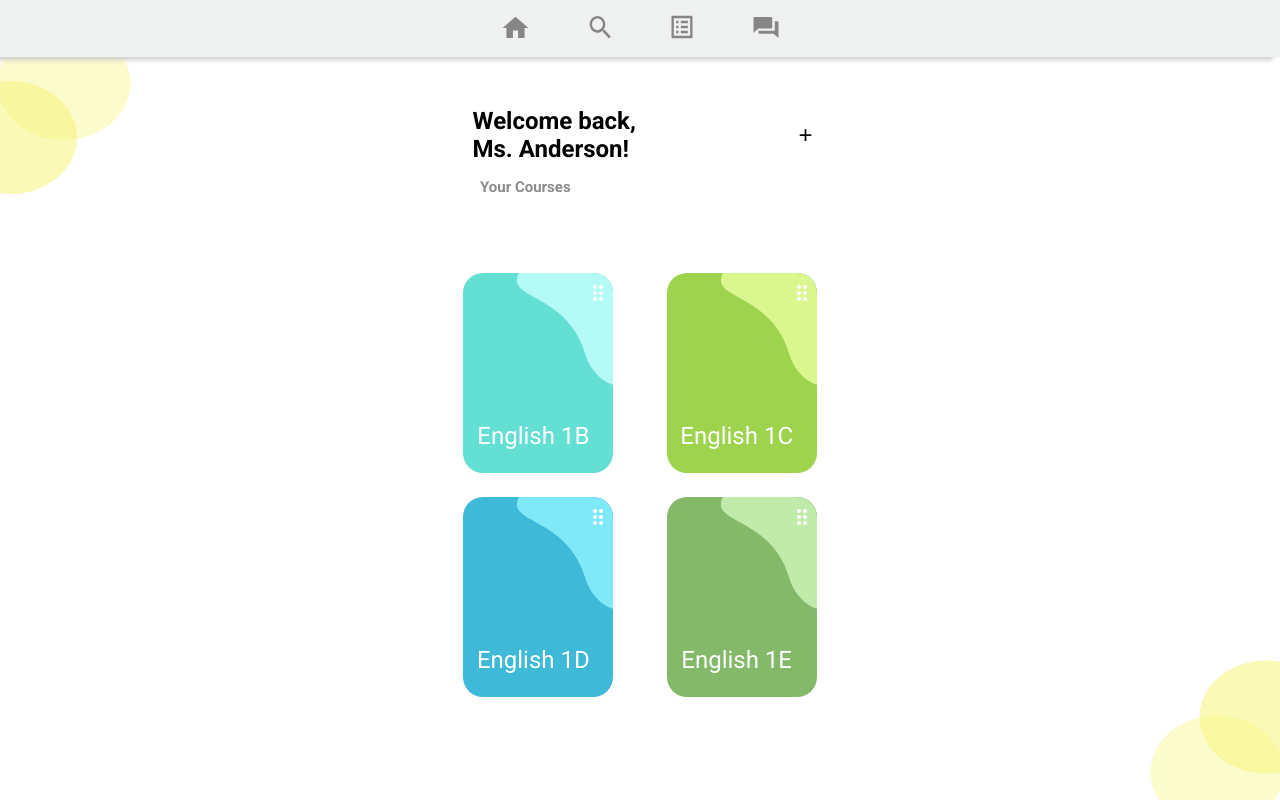
After one commit to doubleiis02/the-root, a Flask app: page / in a window 1280 px wide. The commit adds this page. Run offline with Flask 2, Linux system fonts and the light colour scheme.

Commit message:
App.py connected with index.html

```diff
--- a/app.py
+++ b/app.py
@@ -1,49 +1,16 @@
 from flask import Flask, render_template
-from flask_bootstrap import Bootstrap
-from flask_wtf import FlaskForm
-from wtforms import StringField, PasswordField, BooleanField
-from wtforms.validators import InputRequired, Email, Length
 
 app = Flask(__name__)
-app.config['SECRET_KEY'] = 'Thisissupposedtobesecret!'
-Bootstrap(app)
-
-##FORMS##
-class LoginForm(FlaskForm):
-    username = StringField('username', validators=[InputRequired(), Length(min=4,max=15)])
-    password = PasswordField('password', validators = [InputRequired(), Length(min=8, max=80)])
-    remember = BooleanField('remember me')
-
-class RegisterForm(FlaskForm):
-    email = StringField('email', validators=[InputRequired(), Email(message='Invalid email'), Length(max=50)])
-    username = StringField('username', validators=[InputRequired(), Length(min=4,max=15)])
-    password = PasswordField('password', validators = [InputRequired(), Length(min=8, max=80)])
 
 @app.route('/')
 def index():
     return render_template('index.html')
 
-@app.route('/login', methods=['GET', 'POST'])
-def login():
-    form = LoginForm()
 
-    if form.validate_on_submit():
-        return '<h1>' + form.username.data + ' ' + form.password.data + '</h1>'
-
-    return render_template('login.html', form=form)
-
-@app.route('/signup', methods=['GET', 'POST'])
-def signup():
-    form = RegisterForm()
-
-    if form.validate_on_submit():
-        return '<h1>' + form.username.data + ' ' + form.email.data + ' ' + form.password.data + '</h1>'
-
-    return render_template('signup.html', form=form)
-
-@app.route('/homepage')
-def homepage():
-    return render_template('homepage.html')
+@app.route('/about')
+def about():
+    print("This is the about page")
+    return "Welcome to the about page"
 
 if __name__== '__main__':
     app.run(debug=True)
--- a/style.css
+++ b/static/css/style.css
@@ -14,22 +14,42 @@ body {
     margin-right: auto;
 }
 
-.app-header {
+.nav {
+    position: relative;
     display: flex;
     flex-direction: row;
     align-items: center;
     justify-content: center;
     background: #eff0f0;
+    box-shadow: -10px 0px 5px 3px rgb(207, 207, 207);
+    z-index: 10;
 }
 
-.app-header-button {
+.nav-button {
     background: none;
     border: none;
-    margin: 15px 30px 15px 30px;
+    margin: 10px 25px 10px 25px;
+    border-radius: 5px;
+    padding: 5px 5px;
 }
-.app-header-button:focus {
+.nav-button:focus {
     outline: none;
     background: none;
+}
+
+.circle-top {
+    position: absolute;
+    left: 0;
+    overflow: visible;
+    z-index: 0;
+}
+
+.circle-bottom {
+    position: absolute;
+    right: 0;
+    bottom: 0;
+    overflow: visible;
+    z-index: 0;
 }
 
 .homepage {
@@ -53,6 +73,8 @@ body {
     display: flex;
     flex-direction: column;
     text-align: left;
+    position: relative;
+    z-index: 1;
 }
 
 .your-courses {
@@ -64,6 +86,7 @@ body {
     width: 380px;
     position: relative;
     left: 30px;
+    z-index: 1;
 }
 
 .add-class-button {
@@ -77,13 +100,8 @@ body {
     outline: none;
     background: none;
 }
-
-.class-icon {
-    background-color: turquoise;
-    margin: 12px 5px 12px 5px;
-    padding: 156px 30px 20px 10px;
-    border-radius: 20px;
-    color: white;
+.add-class-button:hover {
+    background: #f1f1f1;
 }
 
 .class-icon-container {
@@ -92,7 +110,39 @@ body {
     align-items: center;
     justify-content: space-evenly;
     flex-wrap: wrap;
-    background-color: white;
-    max-width: 487px;
+    max-width: 450px;
     margin-top: 50px;
+    position: relative;
+    z-index: 1;
 }
+
+.class-icon {
+    background-color: turquoise;
+    height: 200px;
+    width: 150px;
+    margin: 12px 5px 12px 5px;
+    overflow: hidden;
+    border-radius: 20px;
+    color: white;
+}
+.class-icon:hover {
+    box-shadow: 0px 0px 5px 1px rgb(196, 196, 196);
+}
+
+.blob {
+    position: relative;
+    top: -15px;
+    left: 30px;
+    margin-bottom: 15px;
+}
+
+.class-name {
+    position: relative;
+    left: -5px;
+}
+
+.class-mover {
+    position: relative;
+    bottom: 115px;
+    left: 123px;
+}
--- /dev/null
+++ b/templates/index.html
@@ -0,0 +1,85 @@
+<!DOCTYPE html>
+<html>
+    <head>
+        <link rel="stylesheet" href="/static/css/style.css">
+        <link href="https://fonts.googleapis.com/css2?family=Roboto:wght@400;700&display=swap" rel="stylesheet">
+    </head>
+    <body class="App">
+
+        <!-- This header is the navbar that should be on every page -->
+        <header class='nav'>
+            <button class='nav-button'>
+                <svg width="27" height="22" viewBox="0 0 27 22" fill="none" xmlns="http://www.w3.org/2000/svg"><path d="M10.9167 22V14.5H16.0833V22H22.5417V12H26.4167L13.5 0.75L0.583332 12H4.45833V22H10.9167Z" fill="#878686"/></svg>
+            </button>
+            <button class='nav-button'>
+                <svg width="22" height="24" viewBox="0 0 22 24" fill="none" xmlns="http://www.w3.org/2000/svg"><path d="M15.7292 15.0833H14.7746L14.4362 14.7346C15.6204 13.2621 16.3333 11.3504 16.3333 9.27083C16.3333 4.63375 12.8171 0.875 8.47917 0.875C4.14125 0.875 0.625 4.63375 0.625 9.27083C0.625 13.9079 4.14125 17.6667 8.47917 17.6667C10.4246 17.6667 12.2129 16.9046 13.5904 15.6388L13.9167 16.0004V17.0208L19.9583 23.4662L21.7587 21.5417L15.7292 15.0833ZM8.47917 15.0833C5.47042 15.0833 3.04167 12.4871 3.04167 9.27083C3.04167 6.05458 5.47042 3.45833 8.47917 3.45833C11.4879 3.45833 13.9167 6.05458 13.9167 9.27083C13.9167 12.4871 11.4879 15.0833 8.47917 15.0833Z" fill="#878686"/></svg>
+            </button>
+            <button class='nav-button'>
+                <svg width="22" height="24" viewBox="0 0 22 24" fill="none" xmlns="http://www.w3.org/2000/svg"><path d="M19.1667 3.25V20.75H2.83333V3.25H19.1667ZM20.45 0.75H1.55C0.966667 0.75 0.5 1.25 0.5 1.875V22.125C0.5 22.625 0.966667 23.25 1.55 23.25H20.45C20.9167 23.25 21.5 22.625 21.5 22.125V1.875C21.5 1.25 20.9167 0.75 20.45 0.75ZM9.83333 5.75H16.8333V8.25H9.83333V5.75ZM9.83333 10.75H16.8333V13.25H9.83333V10.75ZM9.83333 15.75H16.8333V18.25H9.83333V15.75ZM5.16667 5.75H7.5V8.25H5.16667V5.75ZM5.16667 10.75H7.5V13.25H5.16667V10.75ZM5.16667 15.75H7.5V18.25H5.16667V15.75Z" fill="#878686"/></svg>
+
+            </button>
+            <button class='nav-button'>
+                <svg width="26" height="21" viewBox="0 0 26 21" fill="none" xmlns="http://www.w3.org/2000/svg"><path d="M24.25 4.25001H21.75V13.625H5.5V15.7083C5.5 16.2813 6.0625 16.75 6.75 16.75H20.5L25.5 20.9167V5.29168C25.5 4.71876 24.9375 4.25001 24.25 4.25001ZM19.25 10.5V1.12501C19.25 0.552094 18.6875 0.0833435 18 0.0833435H1.75C1.0625 0.0833435 0.5 0.552094 0.5 1.12501V15.7083L5.5 11.5417H18C18.6875 11.5417 19.25 11.0729 19.25 10.5Z" fill="#878686"/></svg>
+            </button>
+        </header>
+
+        <!-- these ellipses are part of the background of every page (except login) -->
+        <svg class="circle-top" width="129" height="83" viewBox="0 0 129 83" fill="none" xmlns="http://www.w3.org/2000/svg"><ellipse cx="64" cy="26.5" rx="66.5" ry="56.5" fill="#f7f581" fill-opacity="0.4"/></svg>
+        <svg class="circle-top" width="129" height="83" viewBox="0 0 129 83" fill="none" xmlns="http://www.w3.org/2000/svg"><ellipse cx="10.5" cy="80.5" rx="66.5" ry="56.5" fill="#f7f581" fill-opacity="0.58"/></svg>
+
+        <svg class="circle-bottom" width="129" height="83" viewBox="0 0 129 83" fill="none" xmlns="http://www.w3.org/2000/svg"><ellipse cx="115" cy="0" rx="66.5" ry="56.5" fill="#f7f581" fill-opacity="0.58"/></svg>
+        <svg class="circle-bottom" width="129" height="83" viewBox="0 0 129 83" fill="none" xmlns="http://www.w3.org/2000/svg"><ellipse cx="66" cy="55" rx="66.5" ry="56.5" fill="#f7f581" fill-opacity="0.4"/></svg>
+
+        <!-- this div is the home page -->
+        <div class="homepage">
+            <div class="homepage-header">
+                <div class= "welcome">
+                    <div>Welcome back,</div>
+                    <div>Ms. Anderson!</div>
+                </div>
+                <button class="add-class-button">+</button>
+            </div>
+            <div class="your-courses">Your Courses</div>
+
+            <!-- These class icons should be rendered through a loop -->
+            <div class="class-icon-container">
+                <div class="class-icon" style="background-color: #64dfd4">
+                    <svg class="class-mover" width="10" height="16" viewBox="0 0 10 16" fill="none" xmlns="http://www.w3.org/2000/svg">
+                        <path d="M4 14C4 15.1 3.1 16 2 16C0.9 16 0 15.1 0 14C0 12.9 0.9 12 2 12C3.1 12 4 12.9 4 14ZM2 6C0.9 6 0 6.9 0 8C0 9.1 0.9 10 2 10C3.1 10 4 9.1 4 8C4 6.9 3.1 6 2 6ZM2 0C0.9 0 0 0.9 0 2C0 3.1 0.9 4 2 4C3.1 4 4 3.1 4 2C4 0.9 3.1 0 2 0ZM8 4C9.1 4 10 3.1 10 2C10 0.9 9.1 0 8 0C6.9 0 6 0.9 6 2C6 3.1 6.9 4 8 4ZM8 6C6.9 6 6 6.9 6 8C6 9.1 6.9 10 8 10C9.1 10 10 9.1 10 8C10 6.9 9.1 6 8 6ZM8 12C6.9 12 6 12.9 6 14C6 15.1 6.9 16 8 16C9.1 16 10 15.1 10 14C10 12.9 9.1 12 8 12Z" fill="white"/>
+                    </svg>
+                    <svg class="blob" width="120" height="128" viewBox="0 0 120 128" fill="none" xmlns="http://www.w3.org/2000/svg">
+                        <g style="mix-blend-mode:screen"><path d="M112.822 109.93C112.822 142.135 77.6005 124.508 69.3407 96.2553C49.8566 29.609 -20.2357 43.7695 7.04347 8.88617C32.8869 -10.1832 59.1126 8.88619 91.0946 8.88619C123.076 8.88619 112.822 77.725 112.822 109.93Z" fill="#83D4CD"/></g>
+                    </svg>
+                    <div class="class-name">English 1B</div>
+                </div>
+                <div class="class-icon" style="background-color: #9ed34e">
+                    <svg class="class-mover" width="10" height="16" viewBox="0 0 10 16" fill="none" xmlns="http://www.w3.org/2000/svg">
+                        <path d="M4 14C4 15.1 3.1 16 2 16C0.9 16 0 15.1 0 14C0 12.9 0.9 12 2 12C3.1 12 4 12.9 4 14ZM2 6C0.9 6 0 6.9 0 8C0 9.1 0.9 10 2 10C3.1 10 4 9.1 4 8C4 6.9 3.1 6 2 6ZM2 0C0.9 0 0 0.9 0 2C0 3.1 0.9 4 2 4C3.1 4 4 3.1 4 2C4 0.9 3.1 0 2 0ZM8 4C9.1 4 10 3.1 10 2C10 0.9 9.1 0 8 0C6.9 0 6 0.9 6 2C6 3.1 6.9 4 8 4ZM8 6C6.9 6 6 6.9 6 8C6 9.1 6.9 10 8 10C9.1 10 10 9.1 10 8C10 6.9 9.1 6 8 6ZM8 12C6.9 12 6 12.9 6 14C6 15.1 6.9 16 8 16C9.1 16 10 15.1 10 14C10 12.9 9.1 12 8 12Z" fill="white"/>
+                    </svg>
+                    <svg class="blob" width="120" height="128" viewBox="0 0 120 128" fill="none" xmlns="http://www.w3.org/2000/svg">
+                        <g style="mix-blend-mode:screen"><path d="M112.822 109.93C112.822 142.135 77.6005 124.508 69.3407 96.2553C49.8566 29.609 -20.2357 43.7695 7.04347 8.88617C32.8869 -10.1832 59.1126 8.88619 91.0946 8.88619C123.076 8.88619 112.822 77.725 112.822 109.93Z" fill="#9EC95D"/></g>
+                    </svg>
+                    <div class="class-name">English 1C</div>
+                </div>
+                <div class="class-icon" style="background-color: #3fb9d8">
+                    <svg class="class-mover" width="10" height="16" viewBox="0 0 10 16" fill="none" xmlns="http://www.w3.org/2000/svg">
+                        <path d="M4 14C4 15.1 3.1 16 2 16C0.9 16 0 15.1 0 14C0 12.9 0.9 12 2 12C3.1 12 4 12.9 4 14ZM2 6C0.9 6 0 6.9 0 8C0 9.1 0.9 10 2 10C3.1 10 4 9.1 4 8C4 6.9 3.1 6 2 6ZM2 0C0.9 0 0 0.9 0 2C0 3.1 0.9 4 2 4C3.1 4 4 3.1 4 2C4 0.9 3.1 0 2 0ZM8 4C9.1 4 10 3.1 10 2C10 0.9 9.1 0 8 0C6.9 0 6 0.9 6 2C6 3.1 6.9 4 8 4ZM8 6C6.9 6 6 6.9 6 8C6 9.1 6.9 10 8 10C9.1 10 10 9.1 10 8C10 6.9 9.1 6 8 6ZM8 12C6.9 12 6 12.9 6 14C6 15.1 6.9 16 8 16C9.1 16 10 15.1 10 14C10 12.9 9.1 12 8 12Z" fill="white"/>
+                    </svg>
+                    <svg class="blob" width="120" height="128" viewBox="0 0 120 128" fill="none" xmlns="http://www.w3.org/2000/svg">
+                        <g style="mix-blend-mode:screen"><path d="M112.822 109.93C112.822 142.135 77.6005 124.508 69.3407 96.2553C49.8566 29.609 -20.2357 43.7695 7.04347 8.88617C32.8869 -10.1832 59.1126 8.88619 91.0946 8.88619C123.076 8.88619 112.822 77.725 112.822 109.93Z" fill="#56B0D2"/></g>
+                    </svg>
+                    <div class="class-name">English 1D</div>
+                </div>
+                <div class="class-icon" style="background-color: #83b969">
+                    <svg class="class-mover" width="10" height="16" viewBox="0 0 10 16" fill="none" xmlns="http://www.w3.org/2000/svg">
+                        <path d="M4 14C4 15.1 3.1 16 2 16C0.9 16 0 15.1 0 14C0 12.9 0.9 12 2 12C3.1 12 4 12.9 4 14ZM2 6C0.9 6 0 6.9 0 8C0 9.1 0.9 10 2 10C3.1 10 4 9.1 4 8C4 6.9 3.1 6 2 6ZM2 0C0.9 0 0 0.9 0 2C0 3.1 0.9 4 2 4C3.1 4 4 3.1 4 2C4 0.9 3.1 0 2 0ZM8 4C9.1 4 10 3.1 10 2C10 0.9 9.1 0 8 0C6.9 0 6 0.9 6 2C6 3.1 6.9 4 8 4ZM8 6C6.9 6 6 6.9 6 8C6 9.1 6.9 10 8 10C9.1 10 10 9.1 10 8C10 6.9 9.1 6 8 6ZM8 12C6.9 12 6 12.9 6 14C6 15.1 6.9 16 8 16C9.1 16 10 15.1 10 14C10 12.9 9.1 12 8 12Z" fill="white"/>
+                    </svg>
+                    <svg class="blob" width="120" height="128" viewBox="0 0 120 128" fill="none" xmlns="http://www.w3.org/2000/svg">
+                        <g style="mix-blend-mode:screen"><path d="M112.822 109.93C112.822 142.135 77.6005 124.508 69.3407 96.2553C49.8566 29.609 -20.2357 43.7695 7.04347 8.88617C32.8869 -10.1832 59.1126 8.88619 91.0946 8.88619C123.076 8.88619 112.822 77.725 112.822 109.93Z" fill="#7EB671"/></g>
+                    </svg>
+                    <div class="class-name">English 1E</div>
+                </div>
+            </div>
+        </div>
+    </body>
+</html>
```
Also changed, not shown: homepage.html (deleted, +0 -40 lines), index.html (deleted, +0 -44 lines), login.html (deleted, +0 -26 lines), signup.html (deleted, +0 -25 lines).
